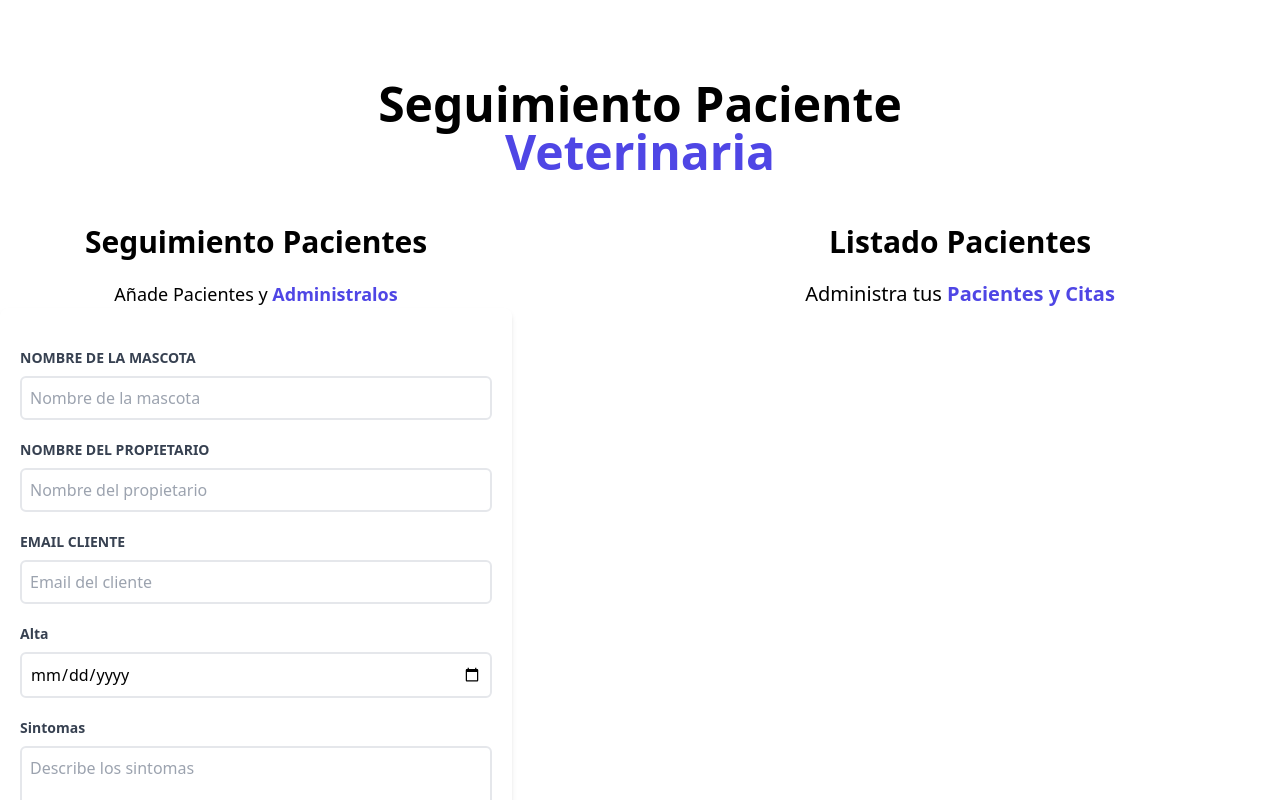
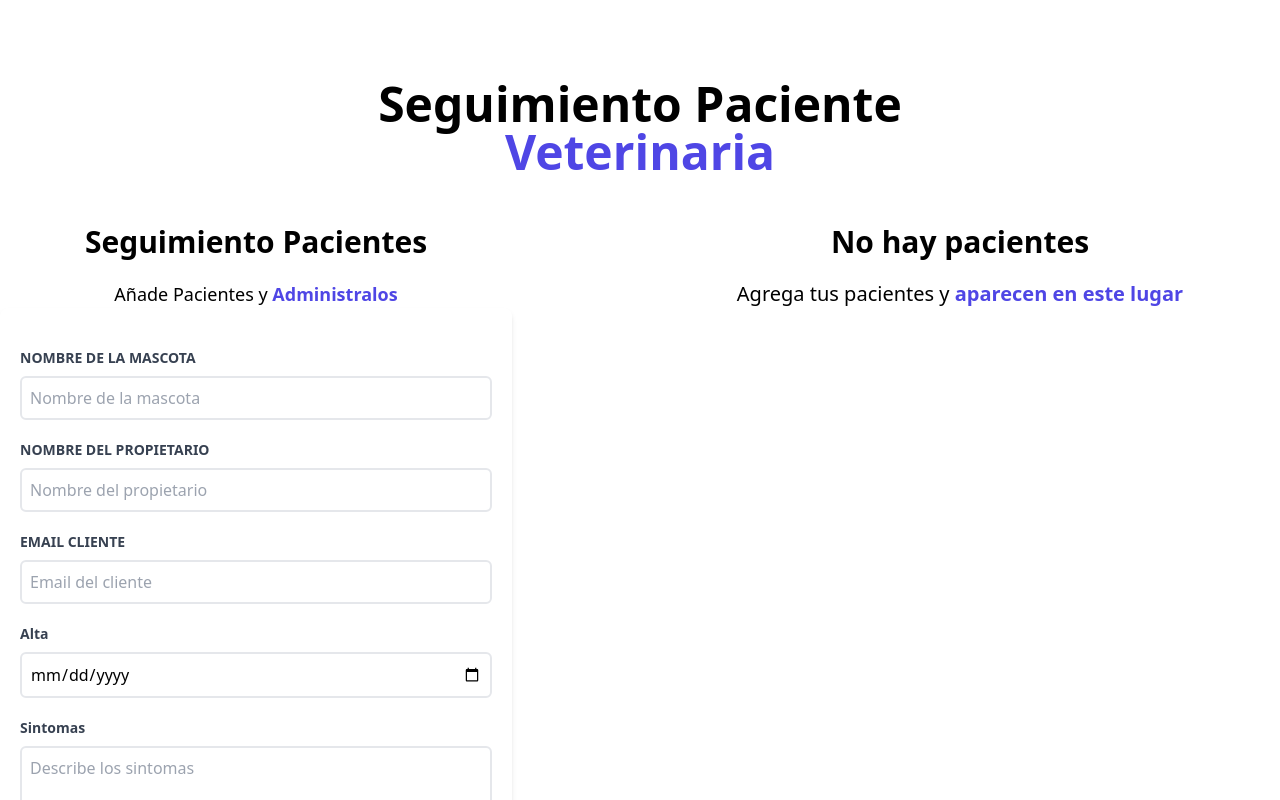
Before and after one commit to soyReynald/doctors, a React (Vite) app in the folder app/: page / in a window 1280 px wide. Shown: the top 800 px of the page. Built offline with nearby package versions, Linux system fonts and the light colour scheme.

Commit message:
[U] Conditional text

```diff
--- a/app/src/components/ListadoPacientes.jsx
+++ b/app/src/components/ListadoPacientes.jsx
@@ -5,6 +5,8 @@
     const generatedKey = () => Math.random().toString(36).substring(2) + Date.now().toString(36);
 
   return (
+    pacientes.length > 0 ?(
+    <>
     <div className="md:w-1/2 md:h-screen overflow-y-scroll">
       <h2 className="font-black text-3xl text-center">Listado Pacientes</h2>
       <p className="text-xl mt-5 text-center">
@@ -22,6 +24,15 @@
         />
       ))}
     </div>
+    </>)
+    :
+    <div className="md:w-1/2 md:h-screen overflow-y-scroll">
+      <h2 className="font-black text-3xl text-center">No hay pacientes</h2>
+      <p className="text-xl mt-5 text-center">
+        Agrega tus pacientes y {""}
+        <span className="text-indigo-600 font-bold">aparecen en este lugar</span>
+      </p>
+      </div>
   );
 };
 
```
